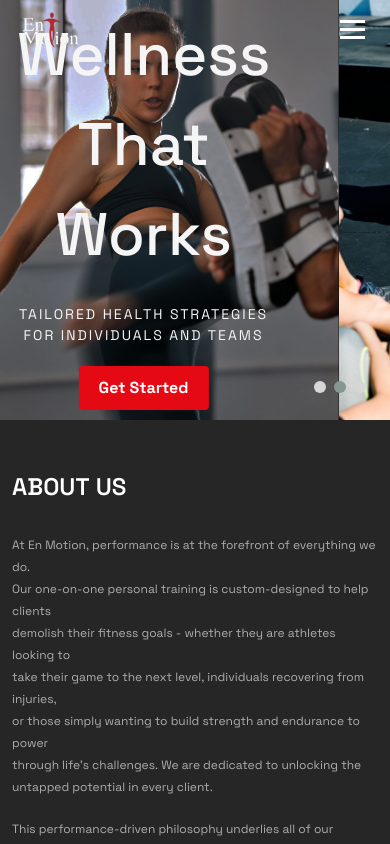
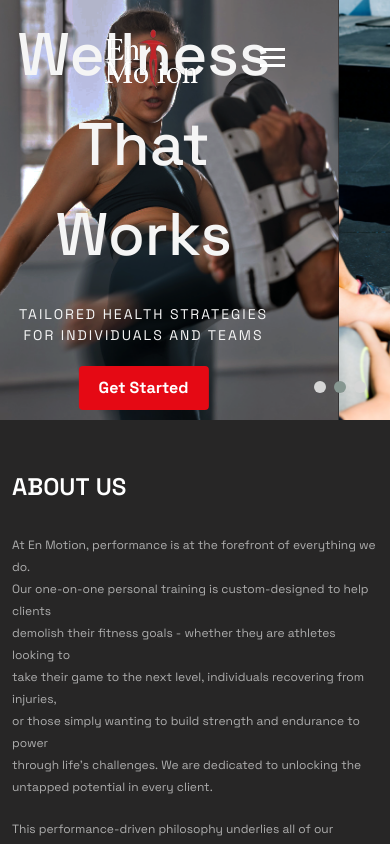
Before and after one commit to Cjrhodes/enmotion-dev, a Next.js app: page / in a window 390 px wide. Shown: the top 844 px of the page. Built offline with nearby package versions, Linux system fonts and the light colour scheme.

Commit message:
navbar adjustment

```diff
--- a/src/components/navbar/Navbar.module.css
+++ b/src/components/navbar/Navbar.module.css
@@ -56,9 +56,26 @@
   text-decoration: none; /* Consistently remove underline */
 }
 
-@media (max-width: 767px) {
+@media (max-width: 1200px) {
+  /* Display hamburger menu on screens smaller than 1200px */
+  .hamburger {
+      display: block;
+  }
+
+  .navLinks, .socialLinks {
+      display: none;
+  }
+
+  .navLinks.open, .socialLinks.open {
+      display: flex;
+      flex-direction: column;
+      align-items: center;
+  }
+}
+
+@media (max-width: 768px) and (max-width: 1199px) {
   .navContainer {
-      padding: 10px 20px; /* Reduced padding for small screens */
+    padding: 25px 100px; /* Reduced padding for small screens */
       justify-content: space-between; /* Align items to the left and right */
   }
 
@@ -67,7 +84,7 @@
       margin-right: auto; /* Pushes all other elements to the right */
   }
   .logoImg {
-    max-width: 60px; /* Set a specific max width to control size */
+    max-width: 100px; /* Set a specific max width to control size */
     height: auto; /* Maintain aspect ratio */
 }
   .hamburger {
```
